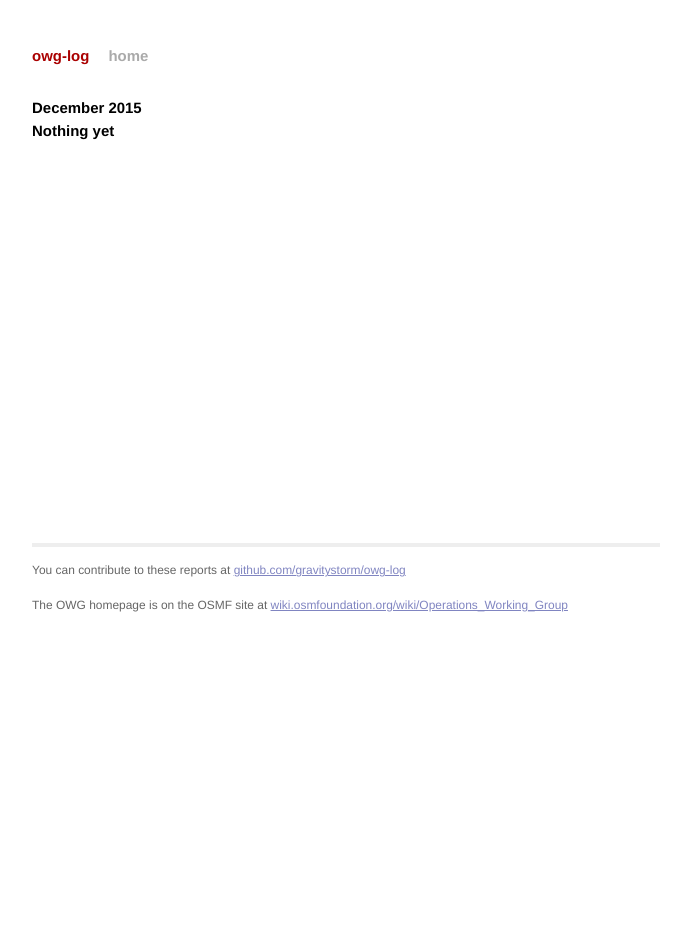
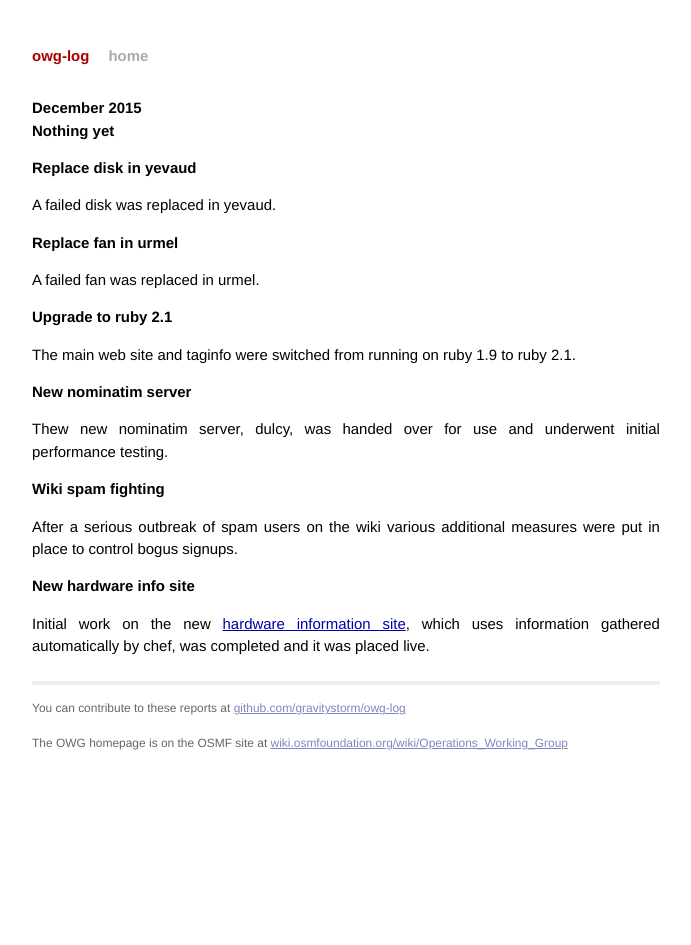
Before and after one commit to openstreetmap/owg-website, a Jekyll site: the page built from _posts/2015-12-01-december.md, in a window 1280 px wide. Shown: the whole page, without its empty margins (294-985 px from the left). Built offline with Jekyll 4.4.1, drawn with Linux system fonts in a browser that asks for light colours; Markdown is read by kramdown in place of the engine named in the settings.

Commit message:
Update 2015-12-01-december.md

```diff
--- a/_posts/2015-12-01-december.md
+++ b/_posts/2015-12-01-december.md
@@ -5,3 +5,27 @@ date: 2015-12-31 23:59:59
 ---
 
 # Nothing yet
+
+# Replace disk in yevaud
+
+A failed disk was replaced in yevaud.
+
+# Replace fan in urmel
+
+A failed fan was replaced in urmel.
+
+# Upgrade to ruby 2.1
+
+The main web site and taginfo were switched from running on ruby 1.9 to ruby 2.1.
+
+# New nominatim server
+
+Thew new nominatim server, dulcy, was handed over for use and underwent initial performance testing.
+
+# Wiki spam fighting
+
+After a serious outbreak of spam users on the wiki various additional measures were put in place to control bogus signups.
+
+# New hardware info site
+
+Initial work on the new [hardware information site](hardware.openstreetmap.org), which uses information gathered automatically by chef, was completed and it was placed live.
```
